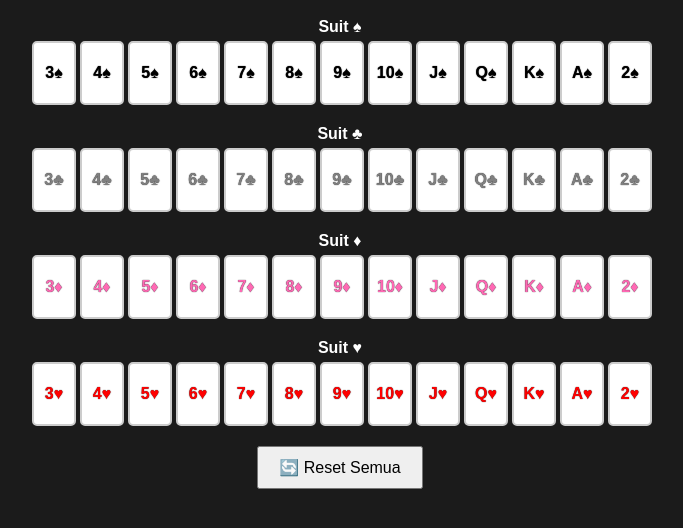
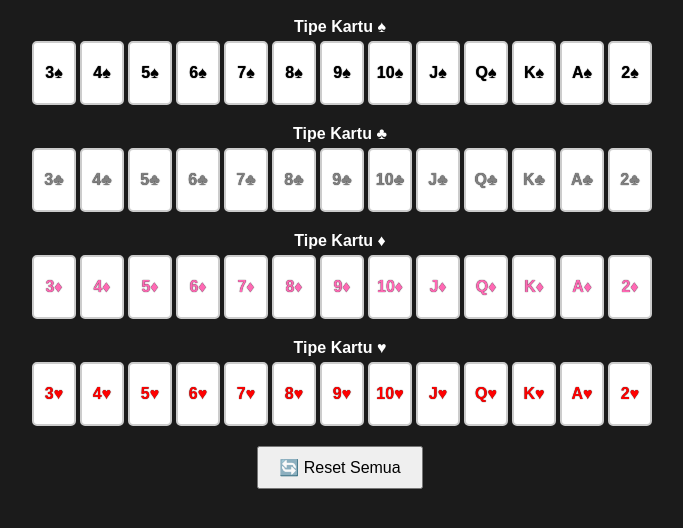
Before and after one commit to dmkh36/dmkh36, a plain HTML site: page index.html in a window 1280 px wide. Shown: the part 60-588 px from the top of the page, without its empty margins (300-983 px from the left). Drawn offline with Linux system fonts and the light colour scheme.

Commit message:
Update index.html

```diff
--- a/index.html
+++ b/index.html
@@ -83,7 +83,7 @@
     suits.forEach(suit => {
       const label = document.createElement('div');
       label.className = 'suit-label';
-      label.innerText = 'Suit ' + suit;
+      label.innerText = 'Tipe Kartu ' + suit;
       container.appendChild(label);
 
       const row = document.createElement('div');
```
